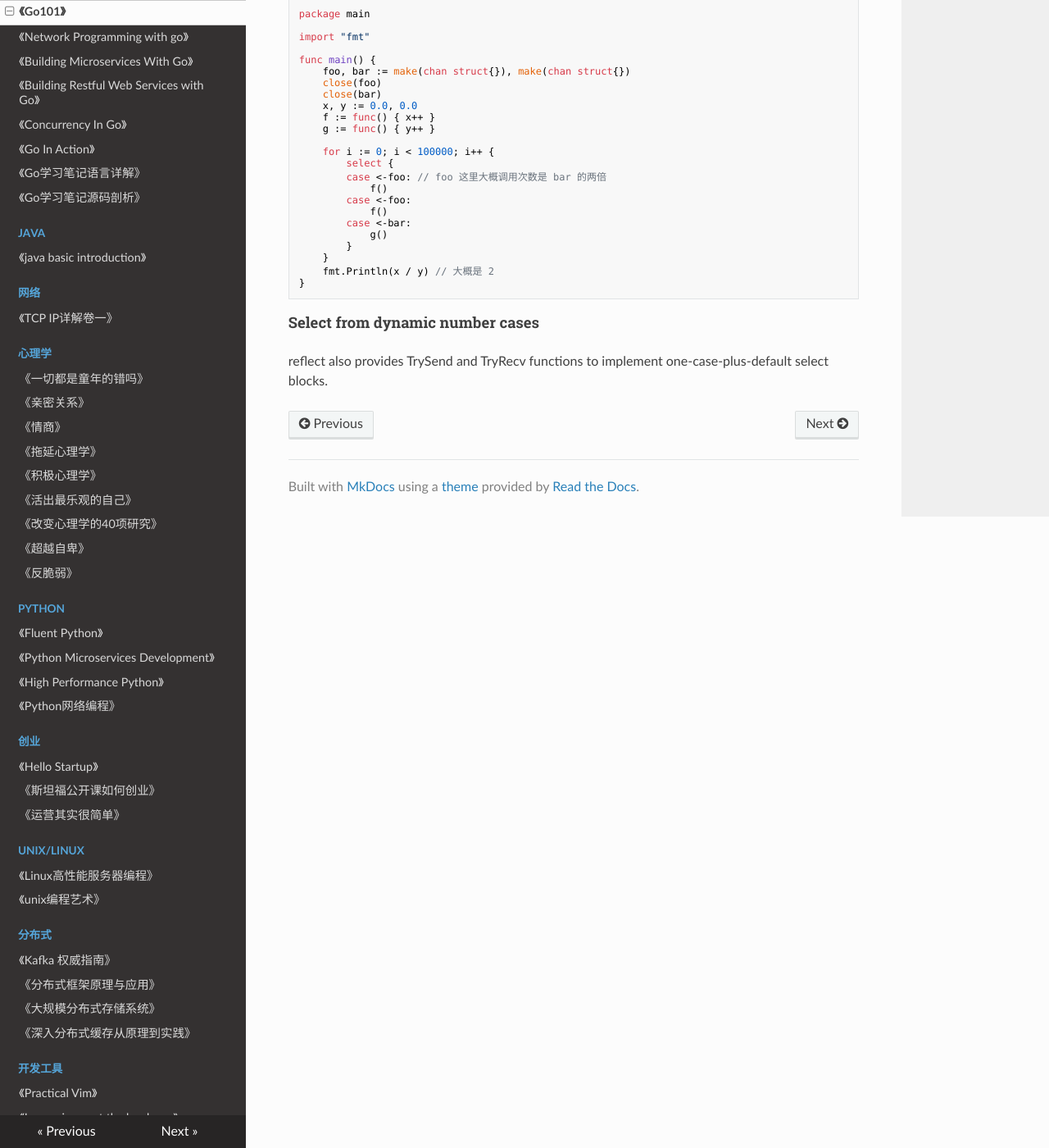
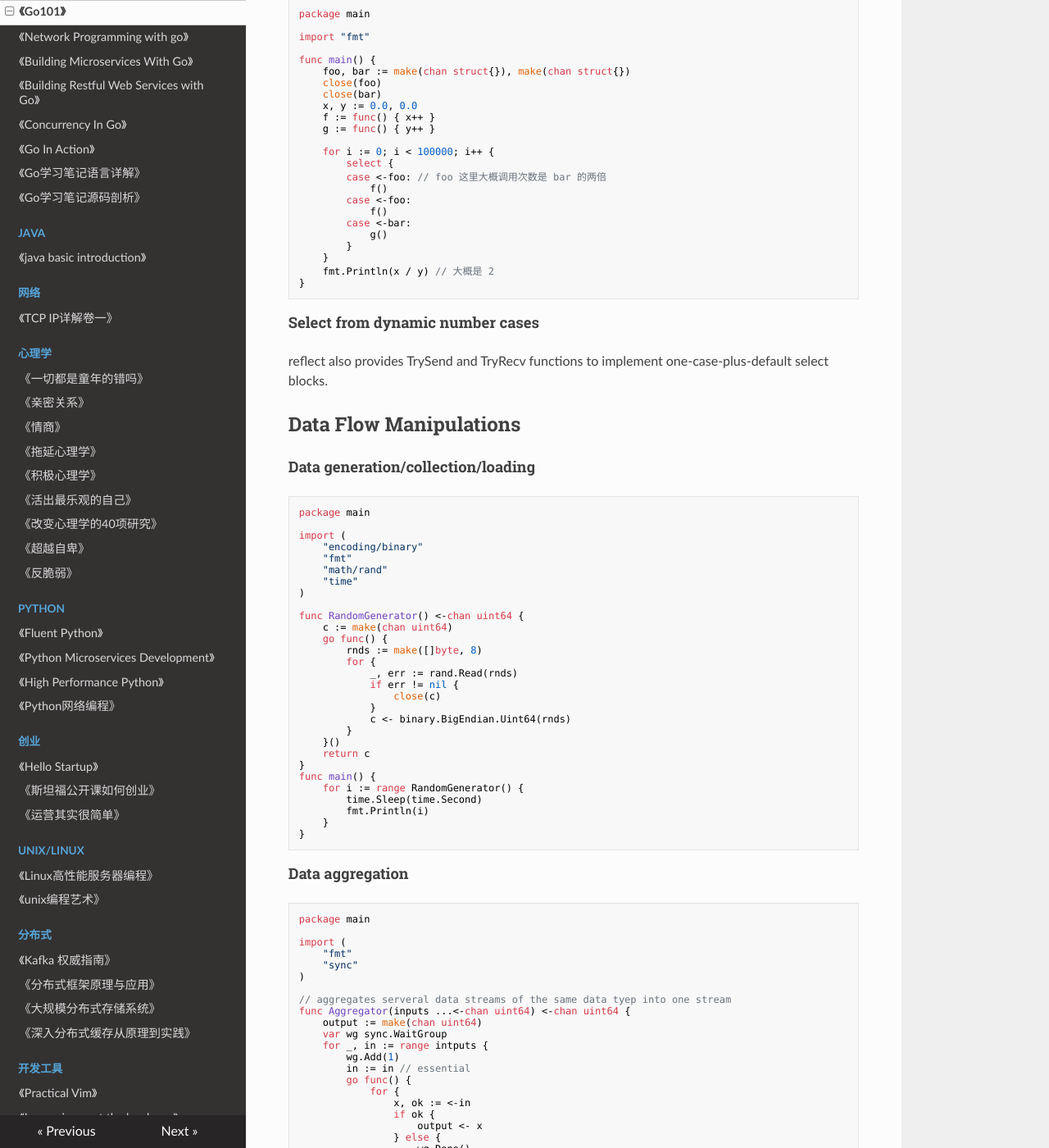
Before and after one commit to PegasusWang/booknotes, an MkDocs documentation site: the page built from docs/golang/go101/book.md, in a window 1280 px wide and 1400 px high, scrolled down 13454 px. Shown: the whole window at 82% size. Built offline with MkDocs 1.6.1, drawn with Linux system fonts in a browser that asks for light colours; nearby versions of some CDN libraries; old or Windows-style settings are respelled for this version of MkDocs; some of the changed text lies outside the part shown.

Commit message:
aggrgator and generator

````diff
--- a/docs/golang/go101/book.md
+++ b/docs/golang/go101/book.md
@@ -867,3 +867,79 @@ func main() {
 #### Select from dynamic number cases
 
 reflect also provides TrySend and TryRecv functions to implement one-case-plus-default select blocks.
+
+## Data Flow Manipulations
+
+#### Data generation/collection/loading
+
+```go
+package main
+
+import (
+	"encoding/binary"
+	"fmt"
+	"math/rand"
+	"time"
+)
+
+func RandomGenerator() <-chan uint64 {
+	c := make(chan uint64)
+	go func() {
+		rnds := make([]byte, 8)
+		for {
+			_, err := rand.Read(rnds)
+			if err != nil {
+				close(c)
+			}
+			c <- binary.BigEndian.Uint64(rnds)
+		}
+	}()
+	return c
+}
+func main() {
+	for i := range RandomGenerator() {
+		time.Sleep(time.Second)
+		fmt.Println(i)
+	}
+}
+```
+
+#### Data aggregation
+
+```go
+package main
+
+import (
+	"fmt"
+	"sync"
+)
+
+// aggregates serveral data streams of the same data tyep into one stream
+func Aggregator(inputs ...<-chan uint64) <-chan uint64 {
+	output := make(chan uint64)
+	var wg sync.WaitGroup
+	for _, in := range intputs {
+		wg.Add(1)
+		in := in // essential
+		go func() {
+			for {
+				x, ok := <-in
+				if ok {
+					output <- x
+				} else {
+					wg.Done()
+				}
+			}
+		}()
+	}
+	go func() {
+		wg.Wait()
+		close(output)
+	}()
+	return output
+}
+
+func main() {
+	fmt.Println("hehe")
+}
+```
````
